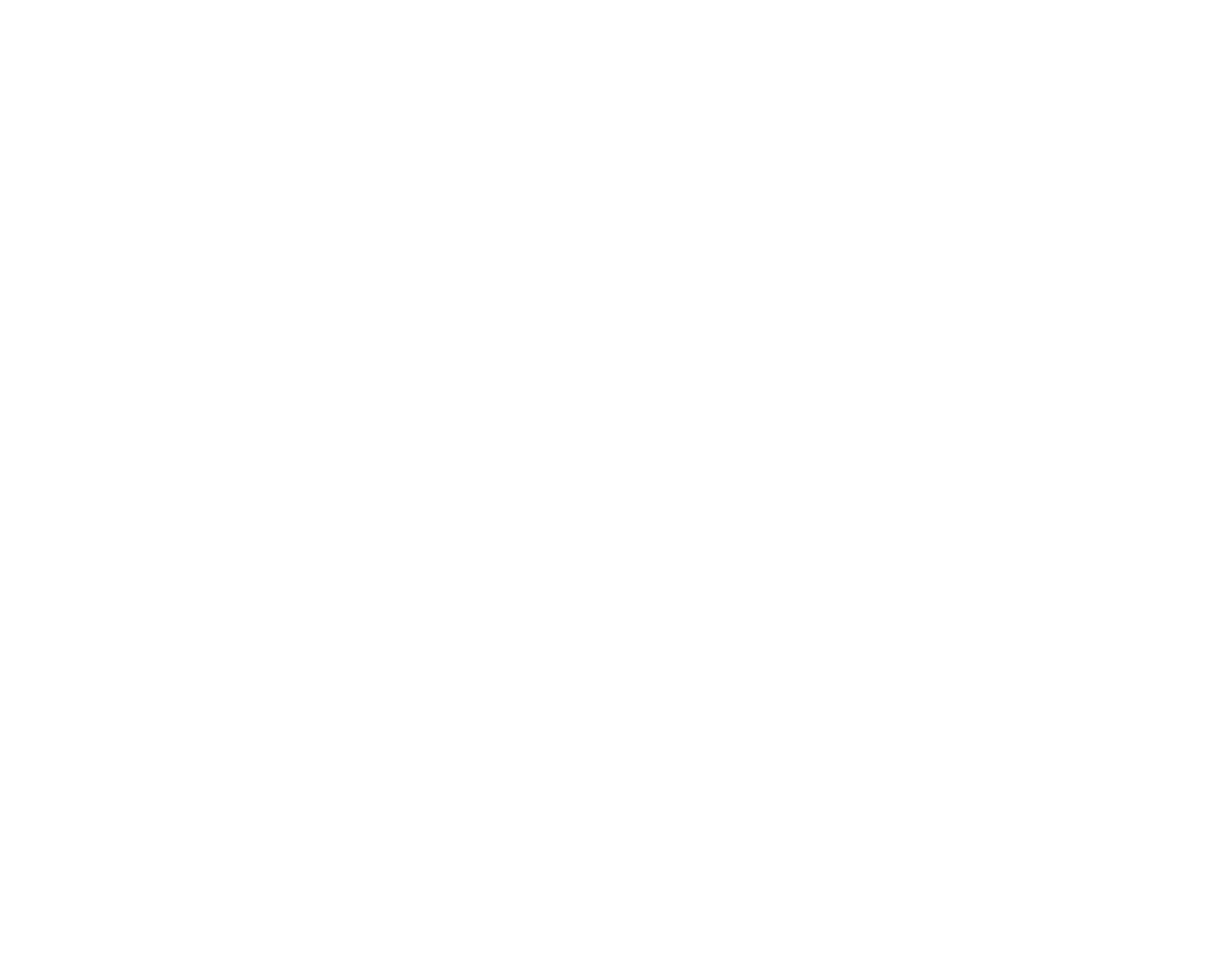
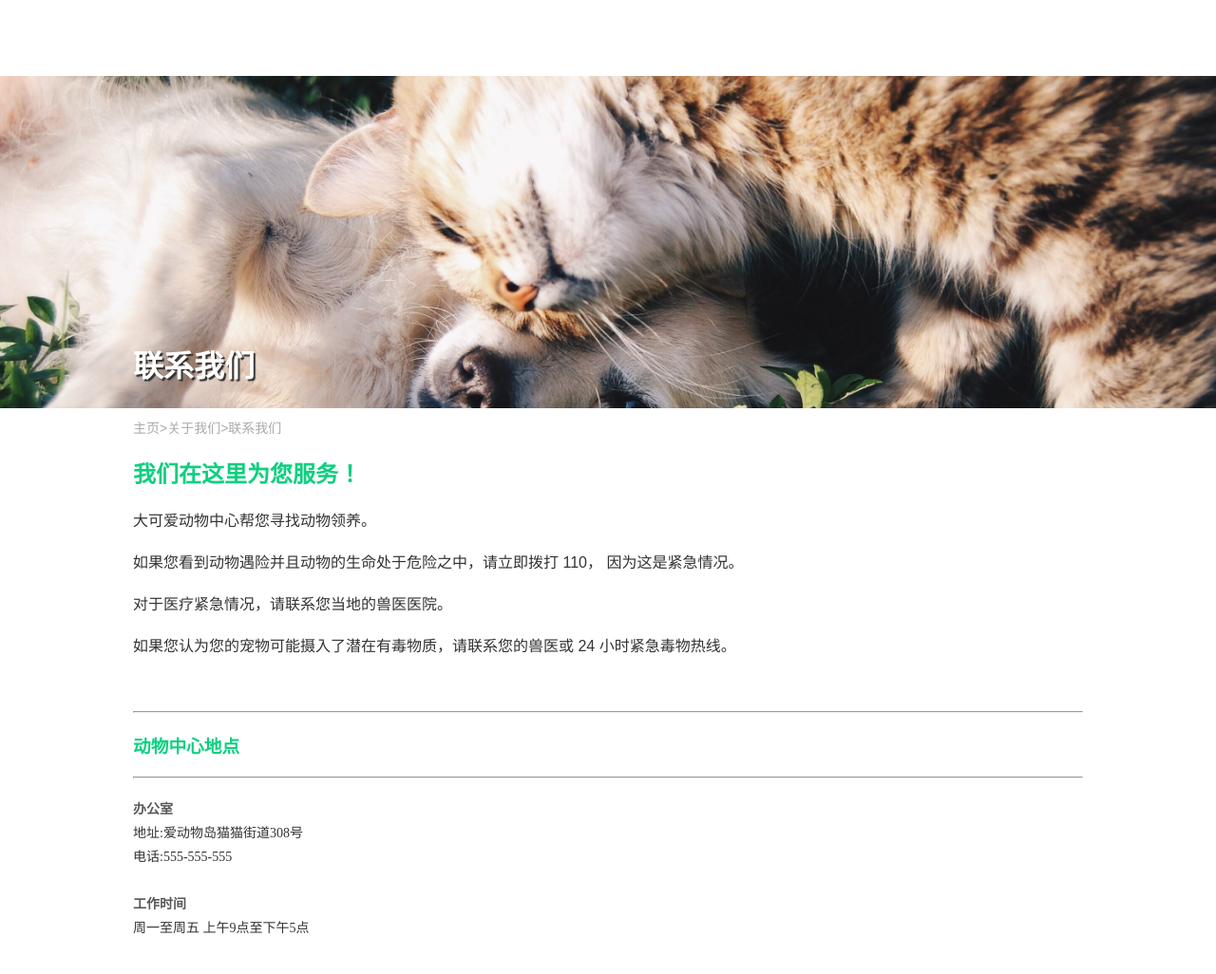
Before and after one commit to batdecoder/adoptan, a website: page pages/contact/contact.html in a window 1280 px wide. Shown: the whole page at 95% size. Before the commit the page ends 800 px from the top, so only its background shows below. Drawn offline with Linux system fonts and the light colour scheme.

Commit message:
页面样式(内引用了基础样式，之后可能要修改)

```diff
--- a/assets/css/base.css
+++ b/assets/css/base.css
@@ -44,3 +44,8 @@
 .hide {
     display: none;
   }
+
+.container{
+  width: var(--container-width);
+  margin: 0 auto;
+}
--- a/pages/contact/contact.html
+++ b/pages/contact/contact.html
@@ -0,0 +1,30 @@
+<link rel="stylesheet" href="./../../assets/css/reset.css">
+<link rel="stylesheet" href="./../../assets/css/base.css">
+<link rel="stylesheet" href="./contact.css">
+<div class="nav">
+    <!-- <img src="./../../assets/img/navimg/nav-contact.jpg" alt=""> -->
+</div>
+<div class="container">
+    <h1>联系我们</h1>
+    <p><a href="./../../index.html">主页</a>>关于我们>联系我们</p>
+    <h2>我们在这里为您服务！</h3>
+    <p>大可爱动物中心帮您寻找动物领养。</p>
+    <p>如果您看到动物遇险并且动物的生命处于危险之中，请立即拨打 110， 因为这是紧急情况。</p>
+    <p>对于医疗紧急情况，请联系您当地的兽医医院。</p>
+    <p>如果您认为您的宠物可能摄入了潜在有毒物质，请联系您的兽医或 24 小时紧急毒物热线。</p>
+    <br>
+    <hr>
+    <h3><a>动物中心地点</a></h3>
+    <hr>
+    <div>
+        <p><span>办公室</span><br>
+            地址:爱动物岛猫猫街道308号<br>
+            电话:555-555-555<br>
+            <br>
+            <span>工作时间</span><br>
+            周一至周五 上午9点至下午5点
+        </p>
+    </div>
+    <br>
+    <br>
+ </div>
--- /dev/null
+++ b/pages/contact/contact.scss
@@ -0,0 +1,57 @@
+.nav{
+height: 350px;
+background: url(./../../assets/img/navimg/nav-contact.jpg) no-repeat;
+background-size: 100%;
+}
+.container{
+position: relative;
+    >h1{
+        position: absolute;
+        top: -80px;
+        left: 0;
+        color: white;
+        text-shadow: 2px 2px 1px #333;
+    }
+    >h1+p{
+        color: #aaa;
+        font-size: 14px;
+        margin-top: 10px;
+        >a{
+            color: #aaa;
+            font-size: 14px;
+            &:hover{
+                text-decoration: underline;
+            }
+        }
+    }
+    >h2{
+        color: var(--color-primary);
+        margin: 20px 0;
+    }
+    >p{
+        margin: 20px 0;
+        font-size: 16px;
+        font-family: Arial, Helvetica, sans-serif;
+    }
+    >hr{
+        margin: 20px 0 ;
+    }
+    >h3{
+        >a{
+        color: var(--color-primary);
+        &:hover{
+            text-decoration: underline;
+        }
+        }
+    }
+    >div{
+        >p{
+            font-size: 14px;
+            line-height: 25px;
+            >span{
+                color:#585858;
+                font-weight: 800;
+            }
+        }
+    }
+}
--- /dev/null
+++ b/pages/propose/propose.scss
@@ -0,0 +1,35 @@
+.nav{
+    height: 350px;
+    background: url(./../../assets/img/navimg/nav-propose.jpg) no-repeat;
+    background-size: 100%;
+}
+.container{
+    position: relative;
+        >h1{
+            position: absolute;
+            top: -80px;
+            left: 0;
+            color: white;
+            text-shadow: 2px 2px 1px #333;
+        }
+        >h1+p{
+            color: #aaa;
+            font-size: 14px;
+            margin-top: 10px;
+            >a{
+                color: #aaa;
+                font-size: 14px;
+                &:hover{
+                    text-decoration: underline;
+                }
+            }
+        }
+        >h4{
+            margin: 40px 0;
+        }
+        >p{
+            line-height: 25px;
+            margin-bottom: 20px;
+            text-indent: 2em;
+        }
+}
```
Also changed, not shown: pages/propose/propose.html (+19 -0 lines), pages/contact/contact.css (added), pages/propose/propose.css (added), 2 other files.
